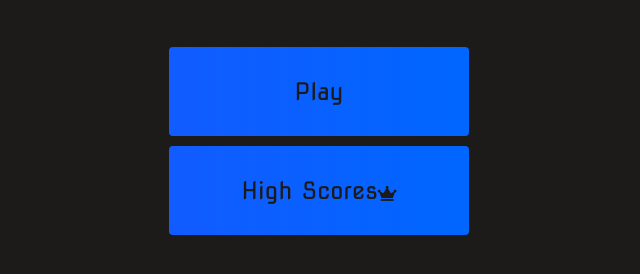
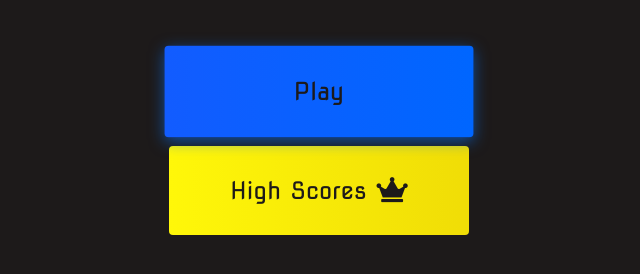
Before and after one commit to pdsan97/Coding-Quiz, a plain HTML site: page index.html in a window 1280 px wide. In both pictures the pointer is over the link "Play". Shown: the part 312-586 px from the top of the page, without its empty margins (321-961 px from the left). Drawn offline with Linux system fonts and the light colour scheme.

Commit message:
Update style.css

```diff
--- a/style.css
+++ b/style.css
@@ -66,3 +66,29 @@ h2 {
     background: linear-gradient(90deg, rgb(18, 92, 255) 0, rgb(0, 102, 255) 100%);
     border-radius: 4px;
 }
+
+.btn:hover {
+    cursor: pointer;
+    box-shadow: 0 0.4rem 1.4rem 0 rgba(8, 114, 244, 0.6);
+    transition: transform 150ms;
+    transform: scale(1.03);
+}
+
+btn.[disabled]:hover {
+    cursor: not-allowed;
+    box-shadow: none;
+    transform: none;
+}
+
+#highscore-btn {
+    background: linear-gradient(90deg, rgb(255, 247, 9) 0, rgb(240, 221, 6) 100%);
+}
+
+#highscore-btn:hover {
+    box-shadow: 0 0.4rem 1.4rem 0 rgba(255,255,0,0.5);
+}
+
+.fa-crown {
+    font-size: 2.5rem;
+    margin-left: 1rem;
+}
```
